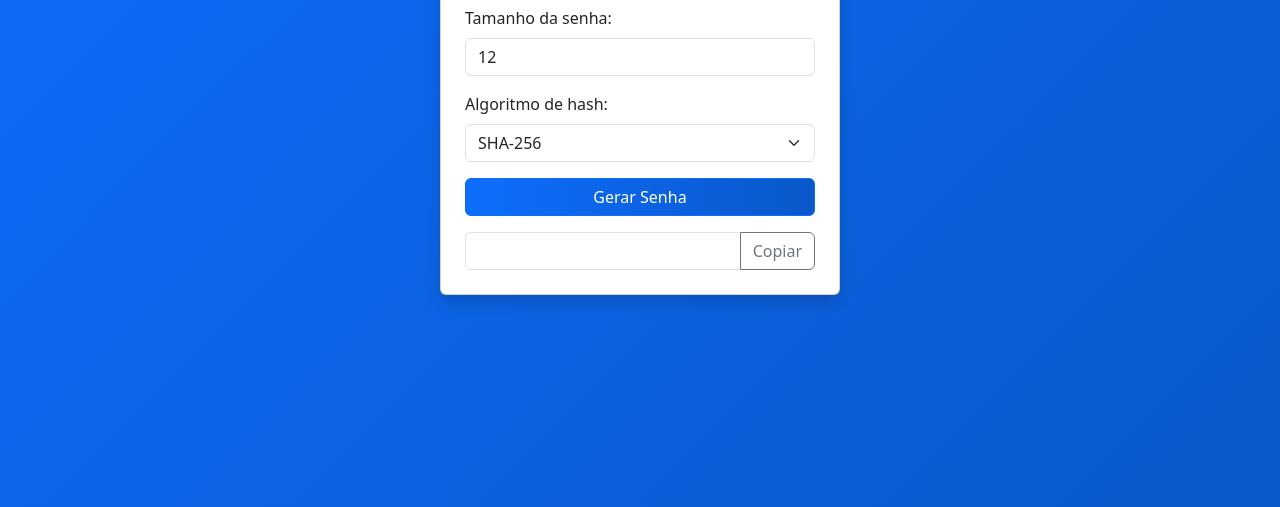
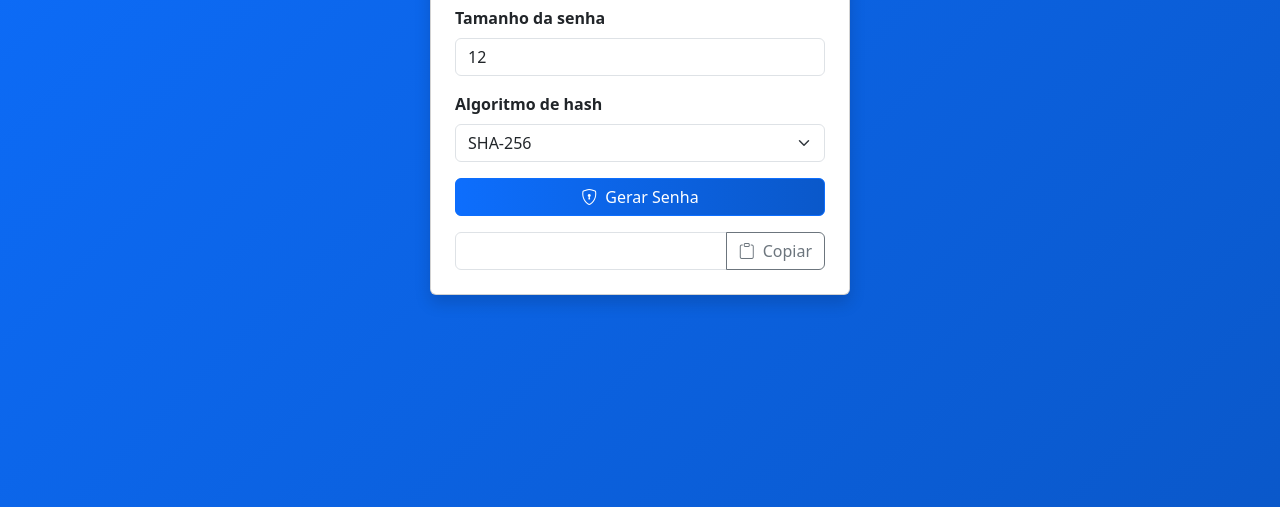
Before and after one commit to davisalgs/Gerador-Senhas, a plain HTML site: page index.html in a window 1280 px wide. Shown: the part 293-800 px from the top of the page. Drawn offline with nearby package versions, Linux system fonts and the light colour scheme.

Commit message:
HTML final com classes do Bootstrap

```diff
--- a/index.html
+++ b/index.html
@@ -6,32 +6,36 @@
   <title>Gerador de Senhas com Hash</title>
   <link rel="stylesheet" href="/css/style.css">
   <link href="https://cdn.jsdelivr.net/npm/bootstrap@5.3.3/dist/css/bootstrap.min.css" rel="stylesheet">
+  <link href="https://cdn.jsdelivr.net/npm/bootstrap-icons/font/bootstrap-icons.css" rel="stylesheet">
 </head>
 <body>
   <div class="container vh-100 d-flex justify-content-center align-items-center">
+    <div class="card p-4 shadow text-center" style="max-width: 420px; width: 100%;">
 
-    <div class="card p-4 shadow" style="max-width: 400px; width: 100%;">
+      <h2 class="mb-4">🔐 Gerador de Senhas</h2>
 
-        <h2 class="text-center mb-4">🔐 Gerador de Senhas</h2>
-
-      <div class="mb-3">
-        <label for="tamanhoSenha" class="form-label">Tamanho da senha:</label>
+      <div class="mb-3 text-start">
+        <label for="tamanhoSenha" class="form-label fw-bold">Tamanho da senha</label>
         <input type="number" id="tamanhoSenha" class="form-control" value="12" min="4" max="64">
       </div>
 
-      <div class="mb-3">
-        <label for="algoritmoHash" class="form-label">Algoritmo de hash:</label>
+      <div class="mb-3 text-start">
+        <label for="algoritmoHash" class="form-label fw-bold">Algoritmo de hash</label>
         <select id="algoritmoHash" class="form-select">
           <option value="SHA-256">SHA-256</option>
           <option value="SHA-1">SHA-1</option>
         </select>
       </div>
 
-      <button class="btn btn-primary w-100 mb-3" id="gerarSenha">Gerar Senha</button>
+      <button class="btn btn-primary w-100 mb-3 d-flex align-items-center justify-content-center gap-2" id="gerarSenha">
+        <i class="bi bi-shield-lock"></i> Gerar Senha
+      </button>
 
       <div class="input-group">
         <input type="text" id="senhaGerada" class="form-control" readonly>
-        <button class="btn btn-outline-secondary" id="copiarSenha">Copiar</button>
+        <button class="btn btn-outline-secondary d-flex align-items-center gap-2" id="copiarSenha">
+          <i class="bi bi-clipboard"></i> Copiar
+        </button>
       </div>
 
     </div>
```
